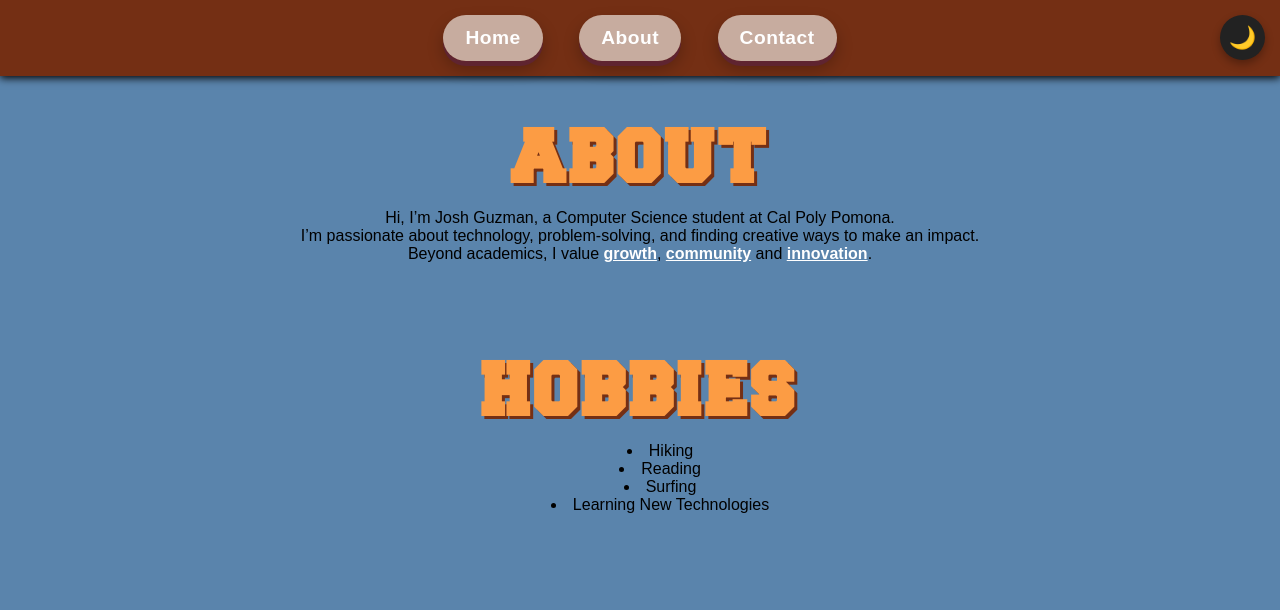
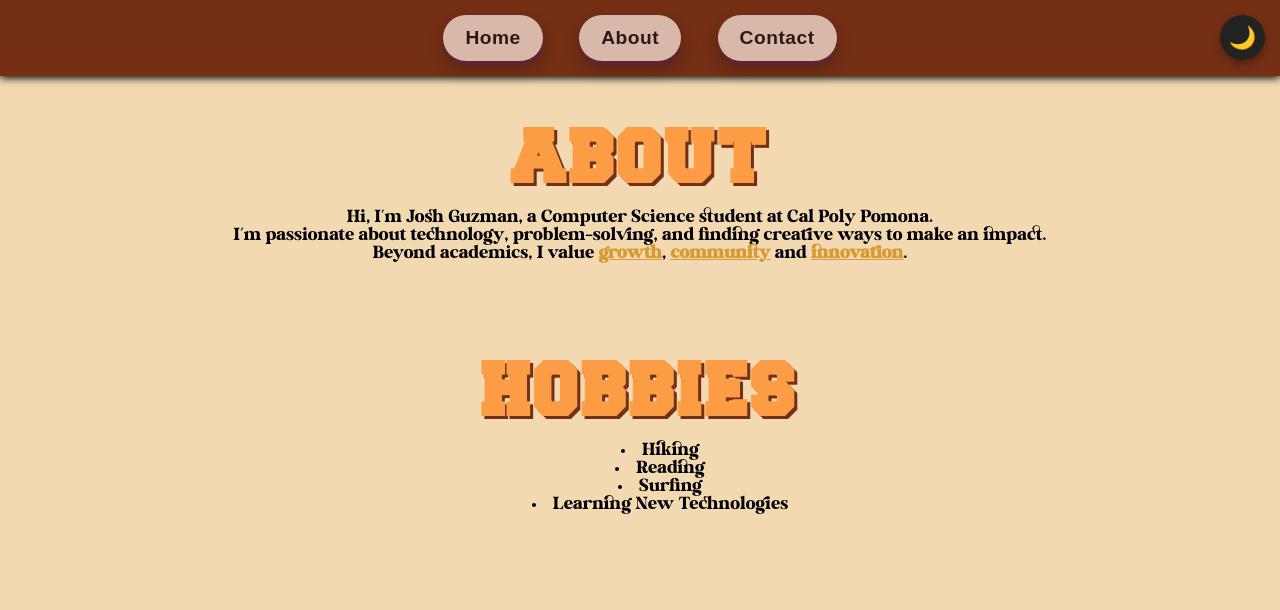
Before and after one commit to guzmanthegreat/my-website, a plain HTML site: page about.html in a window 1280 px wide. Shown: the top 610 px of the page. Drawn offline with Linux system fonts and the light colour scheme.

Commit message:
updated css

```diff
--- a/about.html
+++ b/about.html
@@ -107,7 +107,7 @@
                     </p>
                 </section>
 
-                <section class=""hobbies-section>
+                <section class="hobbies-section">
                     <h1 class="section-title">Hobbies</h1>
                     <ul>
                         <li>Hiking</li>
--- a/style.css
+++ b/style.css
@@ -1,6 +1,13 @@
 @font-face {
   font-family: 'Freshman';
   src: url('/images/Freshman.ttf') format('truetype');
+  font-weight: normal;
+  font-style: normal;
+}
+
+@font-face {
+  font-family: 'milk-and-honey';
+  src: url('images/Milk And Honey.otf') format('truetype');
   font-weight: normal;
   font-style: normal;
 }
@@ -10,7 +17,7 @@ html {
 }
 
 body {
-    background-color: #5A84AC;
+    background-color: #F3D9B1;
     display: flex;
     min-height: 100vh;
     margin: 0;
@@ -49,8 +56,8 @@ header {
   margin: 0 1rem;
   padding: 12px 22px;
 
-  background: linear-gradient(135deg, #C7AC9F, #C7AC9F);
-  color: white;
+  background: linear-gradient(135deg, #D8B8A8, #D8B8A8);
+  color: #2A1A14;
 
   text-decoration: none;
   font-size: clamp(16px, 1.5vw, 22px);
@@ -203,14 +210,21 @@ body.dark-theme {
 }
 
 .about-section {
+  font-family: 'milk-and-honey', sans-serif;
   margin-bottom: 30px;
 }
 
+.hobbies-section {
+  font-family: 'milk-and-honey', sans-serif;
+}
+
 .random-facts-section {
+  font-family: 'milk-and-honey', sans-serif;
   margin: 30px;
 }
 
 table {
+  font-family: 'milk-and-honey', sans-serif;
   margin: 30px;
 }
 
@@ -308,3 +322,7 @@ table {
 #content {
   display: none;
 }
+
+.key-words {
+  color: #D99A32
+}
```
Also changed, not shown: images/Milk And Honey.otf (added).
